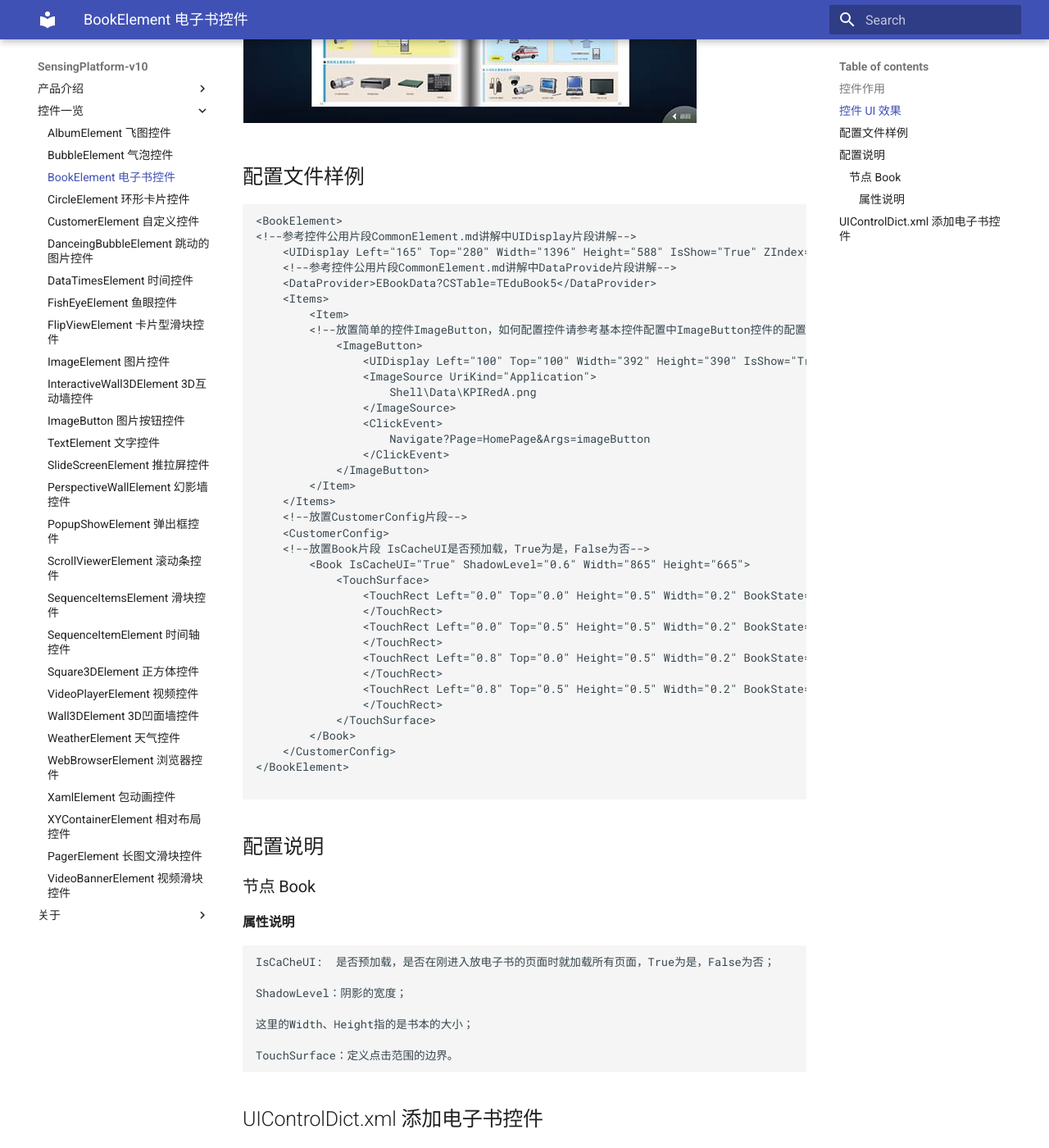
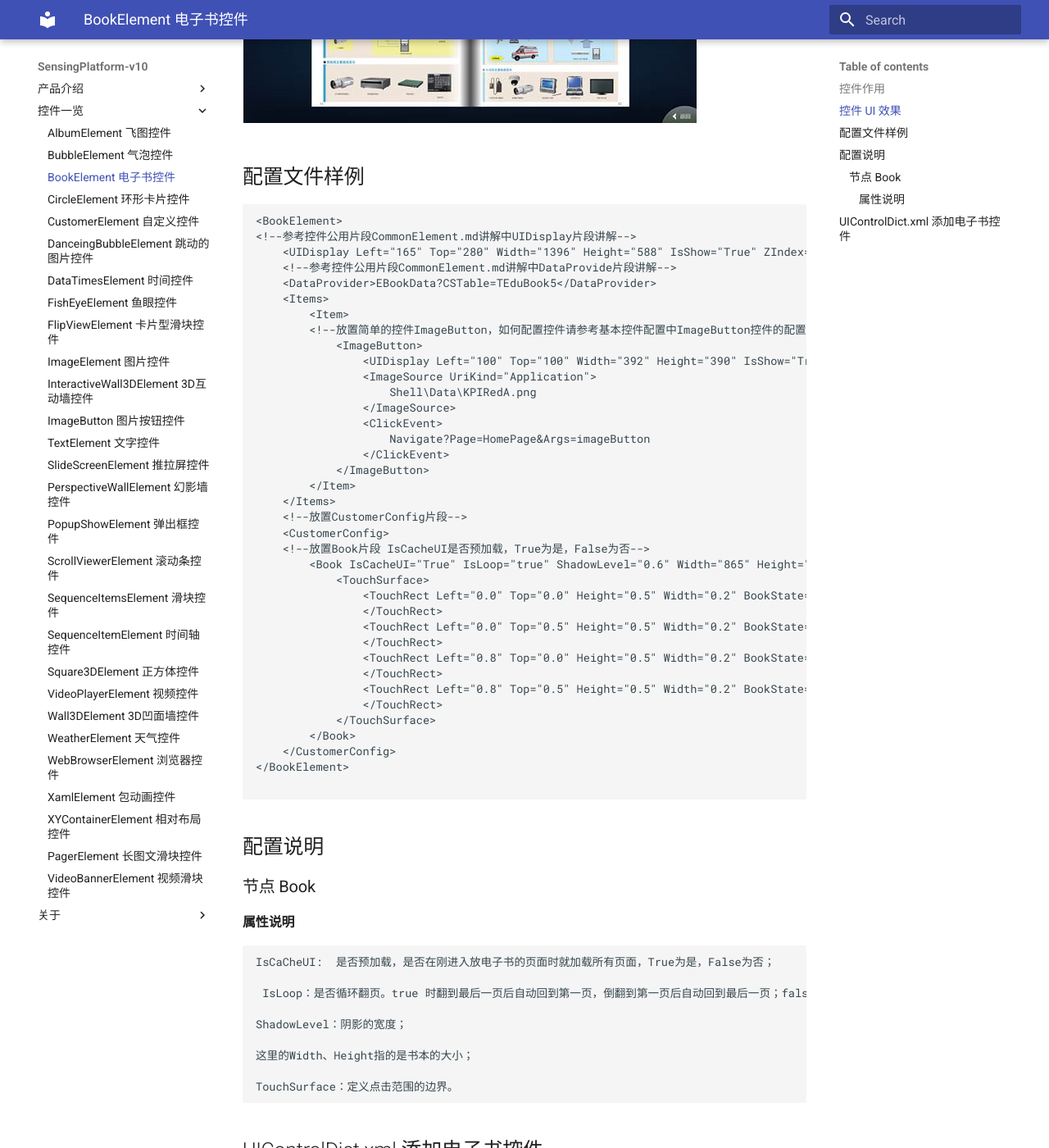
Before and after one commit to troncell/SensingPlatformDocs, an MkDocs documentation site: the page built from docs/控件一览/BookElement.md, in a window 1280 px wide and 1400 px high, scrolled down 580 px. Shown: the whole window at 82% size. Built offline with MkDocs 1.6.1 and Material for MkDocs 9.7.7, drawn with Linux system fonts in a browser that asks for light colours.

Commit message:
循环翻页

```diff
--- a/docs/控件一览/BookElement.md
+++ b/docs/控件一览/BookElement.md
@@ -33,7 +33,7 @@
 	<!--放置CustomerConfig片段-->
 	<CustomerConfig>
 	<!--放置Book片段 IsCacheUI是否预加载，True为是，False为否-->
-		<Book IsCacheUI="True" ShadowLevel="0.6" Width="865" Height="665">
+		<Book IsCacheUI="True" IsLoop="true" ShadowLevel="0.6" Width="865" Height="665">
 			<TouchSurface>
 				<TouchRect Left="0.0" Top="0.0" Height="0.5" Width="0.2" BookState="LT2RT">
 				</TouchRect>
@@ -58,6 +58,8 @@
 
     IsCaCheUI:  是否预加载，是否在刚进入放电子书的页面时就加载所有页面，True为是，False为否；
 
+	 IsLoop：是否循环翻页。true 时翻到最后一页后自动回到第一页，倒翻到第一页后自动回到最后一页；false 时翻到边界停止。
+
     ShadowLevel：阴影的宽度；
 
     这里的Width、Height指的是书本的大小；
```
